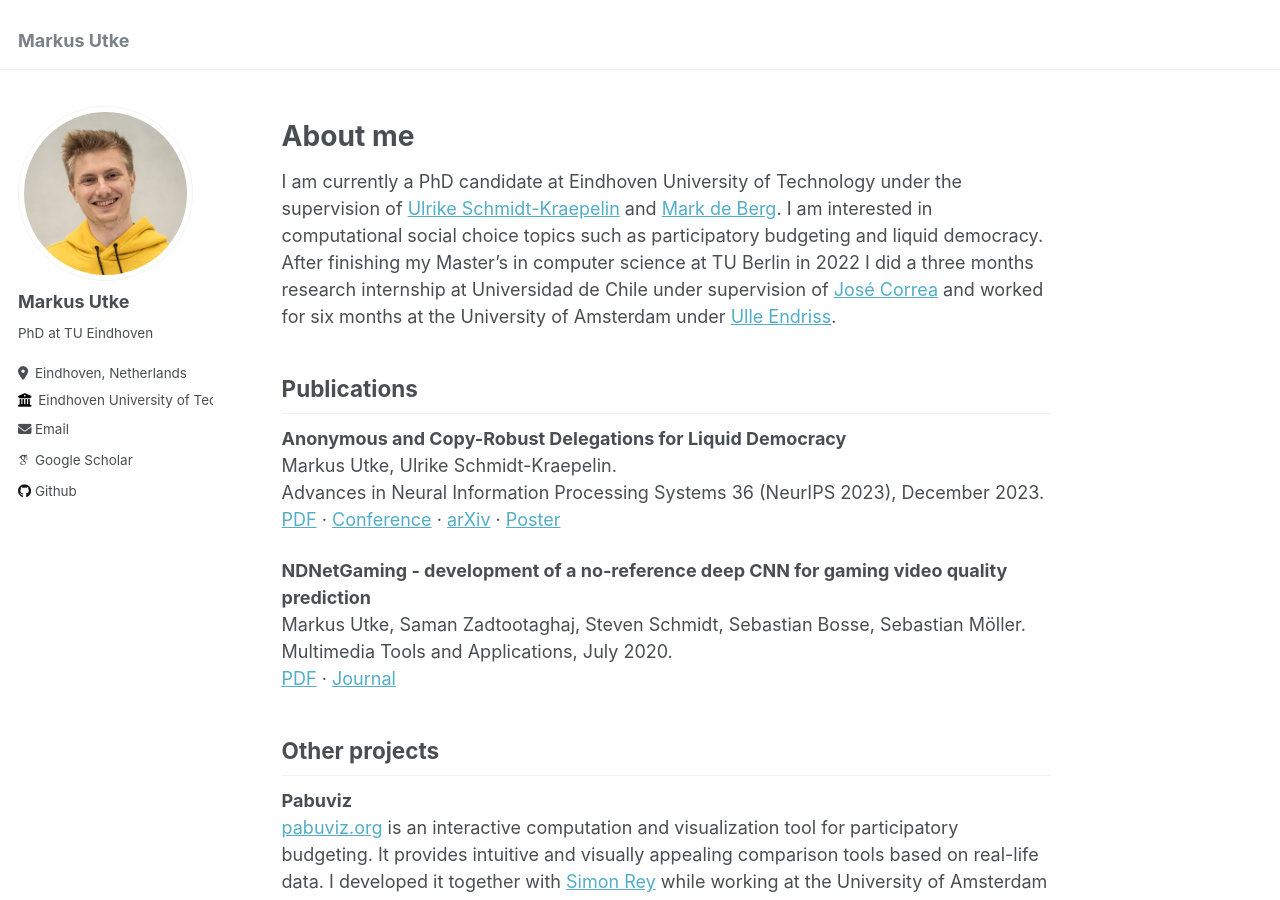
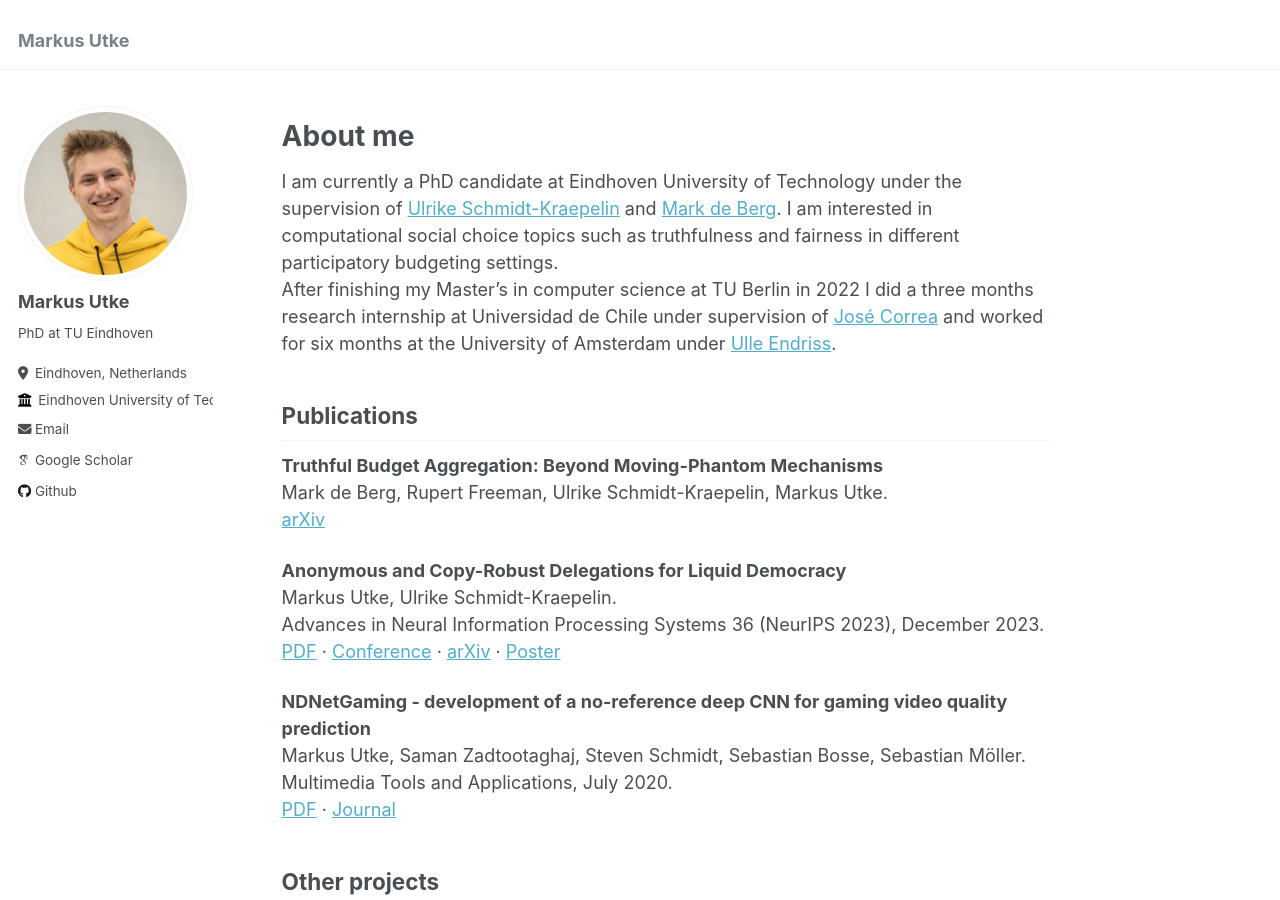
Before and after one commit to markus-utke/markus-utke.github.io, a Jekyll site: the page built from _pages/about.md, in a window 1280 px wide and 900 px high. Built offline with Jekyll 4.4.1, drawn with Linux system fonts in a browser that asks for light colours; some web fonts are replaced.

Commit message:
added publication

```diff
--- a/_pages/about.md
+++ b/_pages/about.md
@@ -9,12 +9,16 @@ redirect_from:
 
 About me
 ======
-I am currently a PhD candidate at Eindhoven University of Technology under the supervision of [Ulrike Schmidt-Kraepelin](https://sites.google.com/view/schmidt-kraepelin) and [Mark de Berg](https://www.tue.nl/en/research/researchers/mark-de-berg). I am interested in computational social choice topics such as participatory budgeting and liquid democracy.\
+I am currently a PhD candidate at Eindhoven University of Technology under the supervision of [Ulrike Schmidt-Kraepelin](https://sites.google.com/view/schmidt-kraepelin) and [Mark de Berg](https://www.tue.nl/en/research/researchers/mark-de-berg). I am interested in computational social choice topics such as truthfulness and fairness in different participatory budgeting settings.\
 After finishing my Master's in computer science at TU Berlin in 2022 I did a three months research internship at Universidad de Chile under supervision of [José Correa](https://www.dii.uchile.cl/~jcorrea/) and worked for six months at the University of Amsterdam under [Ulle Endriss](https://staff.fnwi.uva.nl/u.endriss/).
 
 
 Publications
 ------
+**Truthful Budget Aggregation: Beyond Moving-Phantom Mechanisms**\
+Mark de Berg, Rupert Freeman, Ulrike Schmidt-Kraepelin, Markus Utke.\
+[arXiv](https://arxiv.org/abs/2405.20303)
+
 **Anonymous and Copy-Robust Delegations for Liquid Democracy**\
 Markus Utke, Ulrike Schmidt-Kraepelin.\
 Advances in Neural Information Processing Systems 36 (NeurIPS 2023), December 2023.\
```
